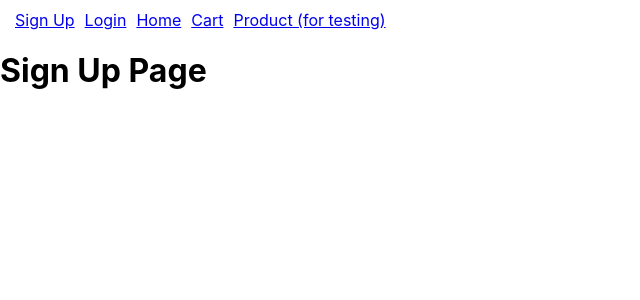
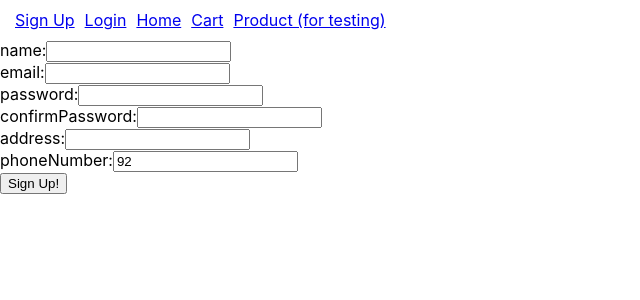
Before and after one commit to sameed-gilani/E-commerceApp-React, a React (Create React App) app in the folder ecommerce_app/: page /SignUp in a window 1280 px wide. Shown: the top 300 px of the page, without its empty margins (0-640 px from the left). Built offline with nearby package versions, Linux system fonts and the light colour scheme.

Commit message:
Finished sign up page logic

```diff
--- a/ecommerce_app/package.json
+++ b/ecommerce_app/package.json
@@ -6,11 +6,13 @@
     "@testing-library/jest-dom": "^5.17.0",
     "@testing-library/react": "^13.4.0",
     "@testing-library/user-event": "^13.5.0",
+    "formik": "^2.4.5",
     "react": "^18.2.0",
     "react-dom": "^18.2.0",
     "react-router-dom": "^6.17.0",
     "react-scripts": "5.0.1",
-    "web-vitals": "^2.1.4"
+    "web-vitals": "^2.1.4",
+    "yup": "^1.3.2"
   },
   "scripts": {
     "start": "react-scripts start",
--- a/ecommerce_app/src/App.js
+++ b/ecommerce_app/src/App.js
@@ -11,8 +11,22 @@ import ProductPage from "./pages/product_page";
 function App() {
 
 
+    // Database to store user details
+    const databaseUsers = [
+        {userID:1, name:"sameed", email:"sameed@email.com", password:"1234", address:'ABC', phoneNumber:123},
+        {userID:2, name:"abc", email:"abc@email.com", password:"1234",address:'ABC', phoneNumber:123},
+        {userID:3, name:"def", email:"def@email.com", password:"1234",address:'ABC', phoneNumber:123},
+    ];
 
-  return (
+
+    if(localStorage.getItem('localDB') === '[]'){
+        localStorage.setItem('localDB', JSON.stringify(databaseUsers));
+    }
+
+    localStorage.setItem('loginToken',JSON.stringify(false))
+
+
+    return (
       <Routes>
 
           <Route element={<NavigationComp />}>
--- /dev/null
+++ b/ecommerce_app/src/helpers/manageSignUp.js
@@ -0,0 +1,32 @@
+
+
+
+export default function manageSignUp (submittedData,database){
+
+    let flag = true
+
+    // Searches the database to see if the same email already exists
+    let matchedObj = database.filter(obj => obj.email === submittedData.email);
+    if(matchedObj.length === 1){
+        flag = false
+    }
+
+    // If everything is valid, user gets an alert and the login page loads
+    if(flag === true){
+
+        const newUser = {
+            name: submittedData.name,
+            email: submittedData.email,
+            password: submittedData.password,
+            address:submittedData.address,
+            phoneNumber: submittedData.phoneNumber
+        }
+
+        database.push(newUser);
+        localStorage.setItem('localDB',JSON.stringify(database))
+
+    }
+    else{
+        return flag;
+    }
+}
--- a/ecommerce_app/src/pages/signup_page.js
+++ b/ecommerce_app/src/pages/signup_page.js
@@ -1,9 +1,122 @@
+import {Formik} from 'formik';
+import * as Yup from 'yup';
+import {number, string} from "yup";
+
+import manageSignUp from "../helpers/manageSignUp";
+
+
+const userDatabase = JSON.parse(localStorage.getItem('localDB'))
+
+const getInitialValues = () => {
+
+    return {
+        name: '',
+        email: '',
+        password: '',
+        confirmPassword:'',
+        address:'',
+        phoneNumber:92,
+    }
+
+}
+
+const getValidationSchema = () => {
+
+    return {
+        name:string().required(),
+        email:string().required().email(),
+        password:string().required(),
+        confirmPassword: string().oneOf([Yup.ref('password')], "Password Does Not Match"),
+        address:string().required(),
+        phoneNumber:number().required()
+
+    };
+
+}
+
+const handleFormSubmit = (values) => {
+    console.log(values)
+
+    const signupCheck = manageSignUp(values,userDatabase);
+
+    if(signupCheck !== false){
+        alert("Signed Up. Loading Login Page");
+    }else{
+        alert("Email already exists!")
+    }
+
+
+}
 
 
 
 export default function SignupPage(){
 
-    return(
-        <h1>Sign Up Page</h1>
+    return (
+        <>
+
+            <Formik initialValues={getInitialValues()}
+                    onSubmit={handleFormSubmit}
+                    validationSchema={Yup.object().shape(getValidationSchema())}
+                    validateOnChange={false}
+            >
+
+
+                {(formik) => {
+                    function createInput(formFields) {
+
+                        const fields = []
+                        for (let field in formFields) {
+                            fields.push(field)
+                        }
+
+
+                        //[name,email,password]
+
+                        let listId = 0
+                        const listFields = []
+
+                        fields.map((field) =>
+                            listFields.push(
+                                <div key={++listId}>
+
+                                    <label>{field}:</label>
+                                    <input value={formik.values[field]} name={field} onChange={(event) => {
+                                        formik.setFieldValue(field.toString(), event.target.value)
+                                    }}/>
+                                    <label style={{color: 'red'}}>{formik.errors[field]}</label>
+
+                                </div>
+                            )
+                        );
+                        // console.log(listFields)
+                        return (
+                            <> {listFields} </>
+                        );
+                    }
+
+
+                    return (
+                        <>
+                            <form onSubmit={(event) => {
+                                event.preventDefault()
+                                formik.handleSubmit()
+                            }}>
+
+                                {createInput(formik.initialValues)}
+
+
+                                <button type='submit'> Sign Up!</button>
+                            </form>
+                        </>
+                    );
+                }}
+
+
+            </Formik>
+
+        </>
     );
+
+
 }
```
Also changed, not shown: 1 other file (tests, documents, lock files or other folders).
